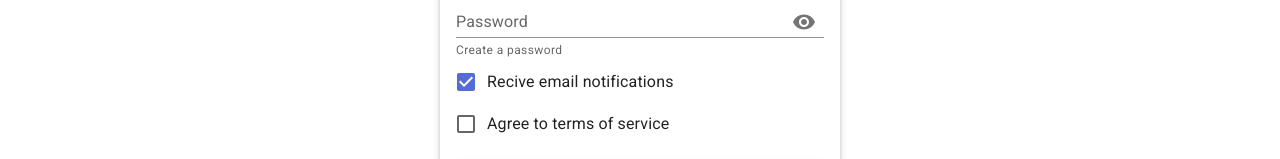
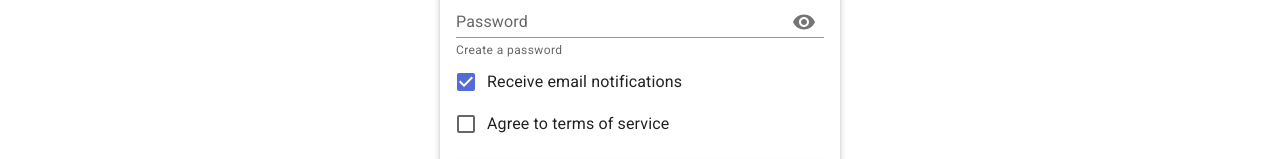
Before and after one commit to ADAidan/react-messaging-app, a React (Vite) app: page /signup in a window 1280 px wide. Shown: the part 372-531 px from the top of the page. Built offline with nearby package versions, Linux system fonts and the light colour scheme.

Commit message:
reinit ESLint to include airbnb styling

```diff
--- a/package.json
+++ b/package.json
@@ -24,7 +24,11 @@
     "@vitejs/plugin-react": "latest",
     "@vitejs/plugin-react-swc": "^3.6.0",
     "eslint": "^8.57.0",
+    "eslint-config-airbnb": "^19.0.4",
+    "eslint-plugin-import": "^2.29.1",
+    "eslint-plugin-jsx-a11y": "^6.8.0",
     "eslint-plugin-react": "^7.34.1",
+    "eslint-plugin-react-hooks": "^4.6.0",
     "jsdom": "^24.0.0",
     "vite": "latest",
     "vitest": "^1.4.0"
--- a/src/components/EmailNotificationCheckbox.jsx
+++ b/src/components/EmailNotificationCheckbox.jsx
@@ -11,7 +11,7 @@ const EmailNotificationCheckbox = () => {
 
   return (
     <FormControlLabel
-      label="Recive email notifications"
+      label="Receive email notifications"
       control={<Checkbox
         checked={checked}
         onChange={handleChange}
```
Also changed, not shown: .eslintrc.js, 1 other file (tests, documents, lock files or other folders).
